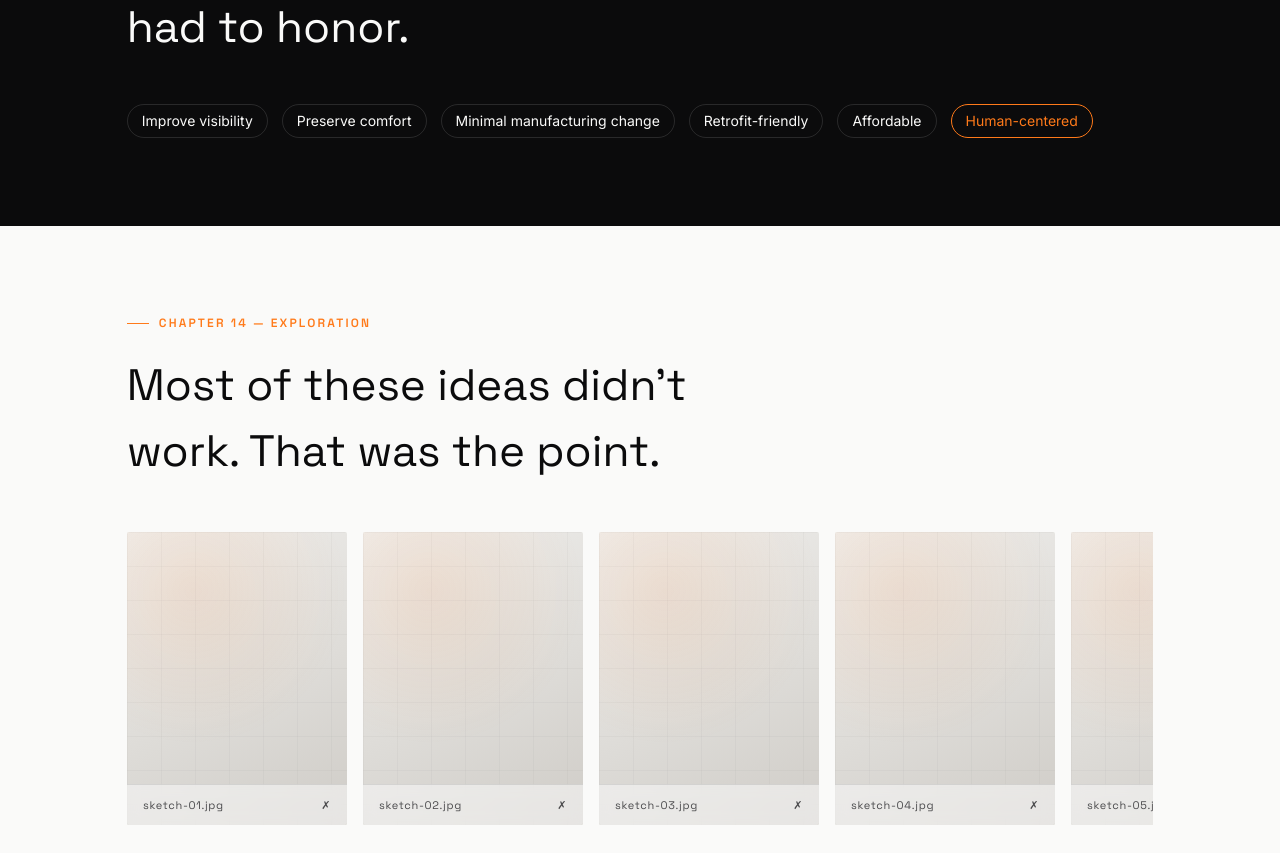
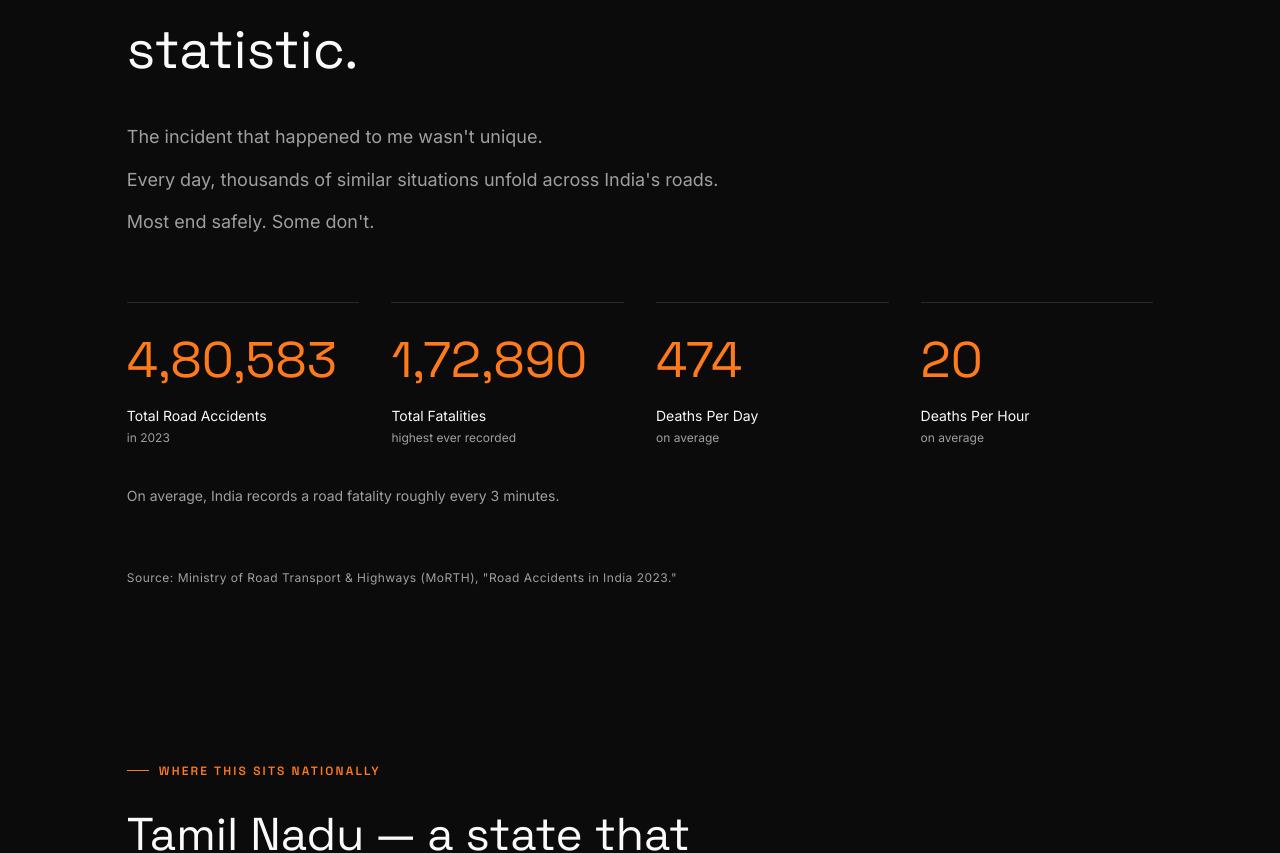
Before and after one commit to Dzignwithmathi/auto-vision-360, a Next.js app in the folder auto-vision-360/: page / in a window 1280 px wide. Shown: the part 10794-11647 px from the top of the page. Built offline with nearby package versions, Linux system fonts and the light colour scheme.

Commit message:
Add new sections to the page component

```diff
--- a/auto-vision-360/app/page.tsx
+++ b/auto-vision-360/app/page.tsx
@@ -15,6 +15,11 @@ import Findings from "@/components/sections/Findings";
 import Synthesis from "@/components/sections/Synthesis";
 import CompetitiveAnalysis from "@/components/sections/CompetitiveAnalysis";
 import RoadObservation from "@/components/sections/RoadObservation";
+import StatsOverview from "@/components/sections/StatsOverview";
+import TamilNaduContext from "@/components/sections/TamilNaduContext";
+import DataPerspectiveSplit from "@/components/sections/DataPerspectiveSplit";
+import InformationNetwork from "@/components/sections/InformationNetwork";
+import ResearchDirectionTransition from "@/components/sections/ResearchDirectionTransition";
 import Principles from "@/components/sections/Principles";
 import Sketches from "@/components/sections/Sketches";
 import ConceptEvolution from "@/components/sections/ConceptEvolution";
@@ -47,6 +52,11 @@ export default function Home() {
       <Synthesis />
       <CompetitiveAnalysis />
       <RoadObservation />
+      <StatsOverview />
+      <TamilNaduContext />
+      <DataPerspectiveSplit />
+      <InformationNetwork />
+      <ResearchDirectionTransition />
       <Principles />
       <Sketches />
       <ConceptEvolution />
```
